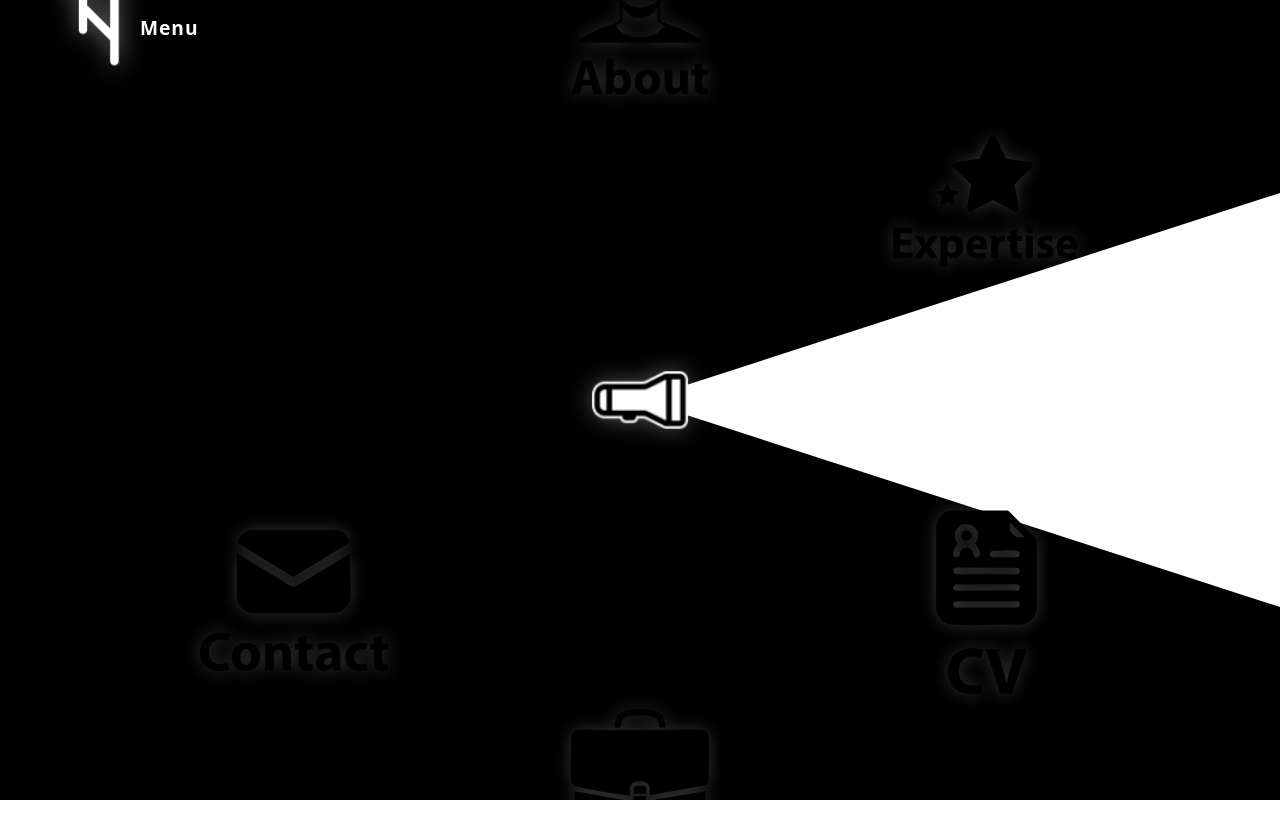
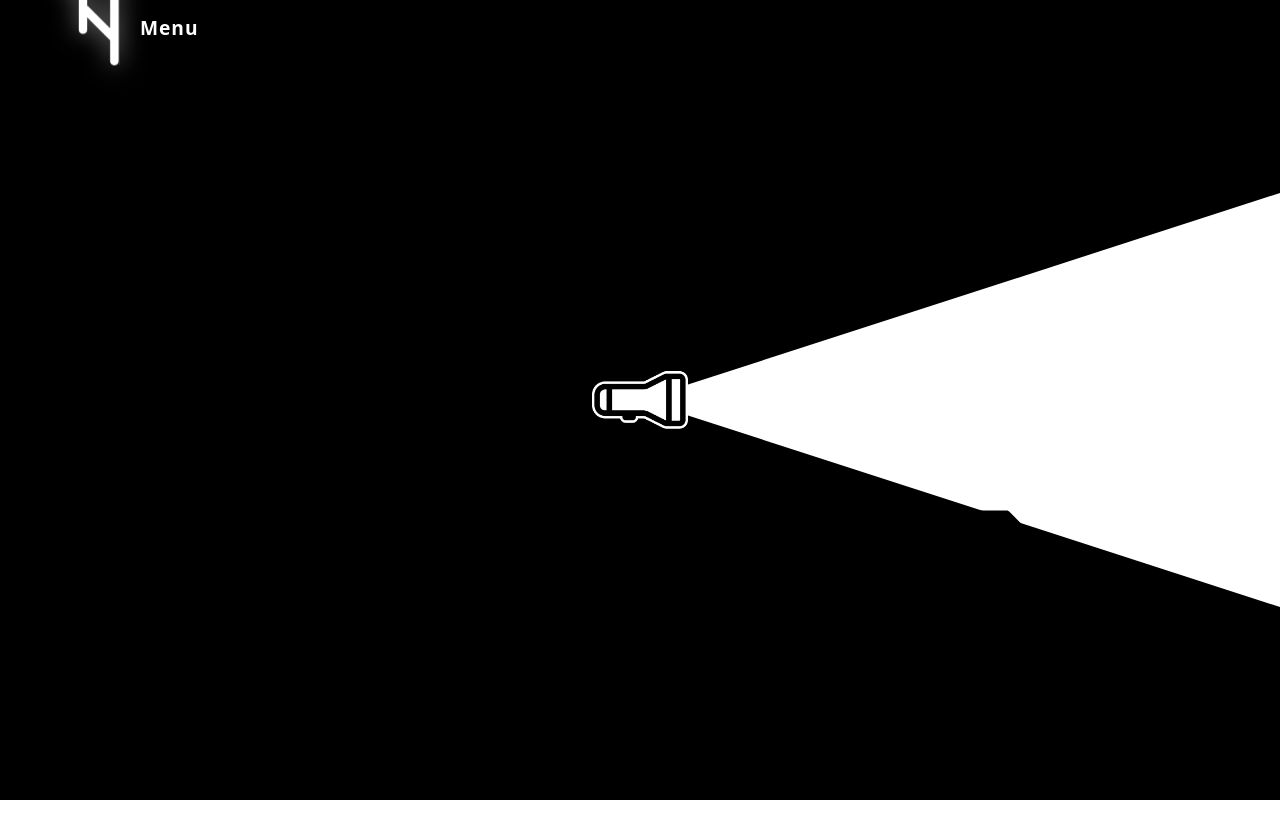
Before and after one commit to Ehsantagh/ehsan-r, a React (Vite) app: page /torch in a window 1280 px wide. Shown: the top 838 px of the page. Built offline with nearby package versions, Linux system fonts and the light colour scheme.

Commit message:
shadow behind the small images on torch page are gone

```diff
--- a/src/styles/torch.css
+++ b/src/styles/torch.css
@@ -45,7 +45,7 @@
   width: 80px;
   height: 80px;
   display: block;
-  filter: drop-shadow(0 0 10px rgba(255, 255, 255, 0.3));
+  filter: none;
 }
 
 /* Small Images Container */
@@ -74,7 +74,7 @@
 
 .small-image-item:hover {
   transform: translate(-50%, -50%) scale(1.1) !important;
-  filter: drop-shadow(0 0 15px rgba(255, 255, 255, 0.5));
+  filter: none;
 }
 
 .small-image-item img {
@@ -82,7 +82,7 @@
   height: 100%;
   object-fit: contain;
   display: block;
-  filter: drop-shadow(0 0 8px rgba(255, 255, 255, 0.2));
+  filter: none;
 }
 
 /* Position items in a circle around the center */
```
